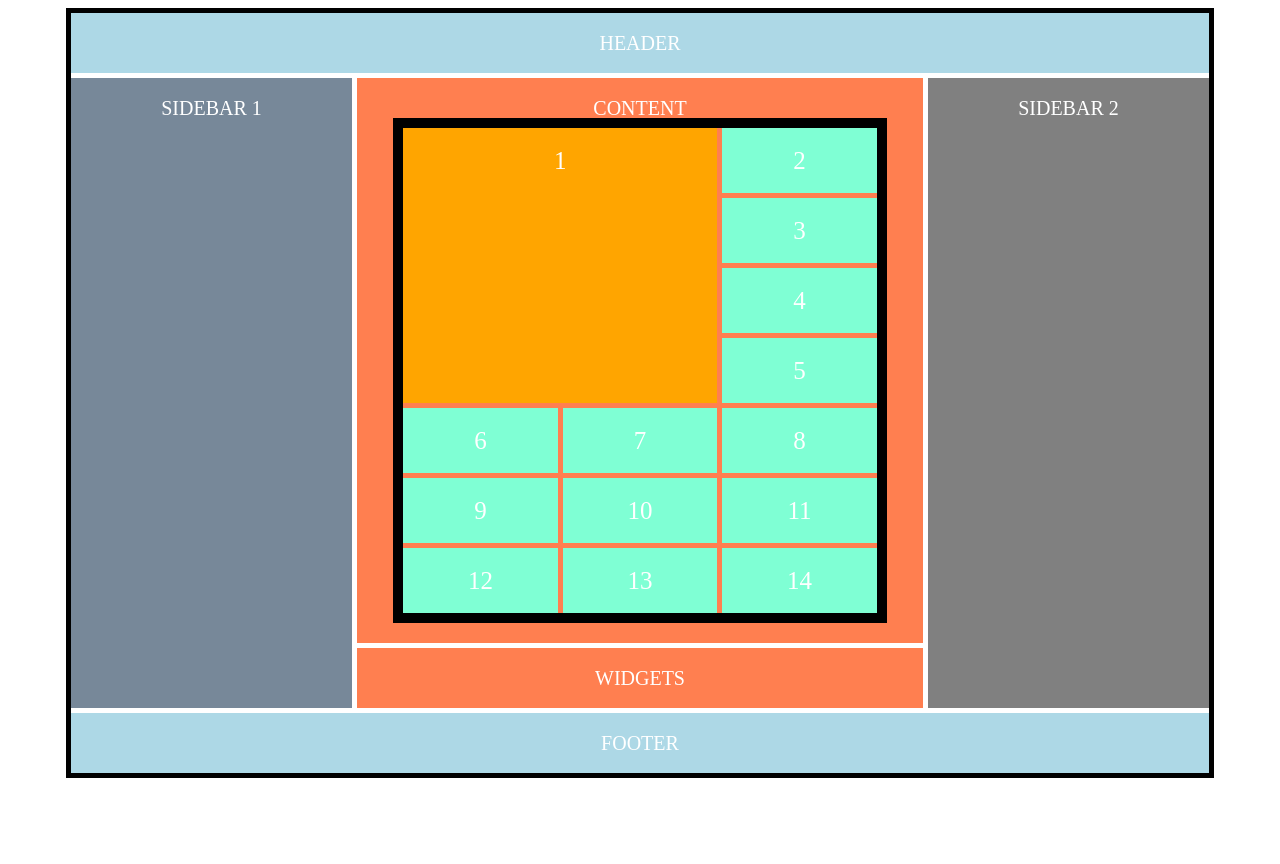
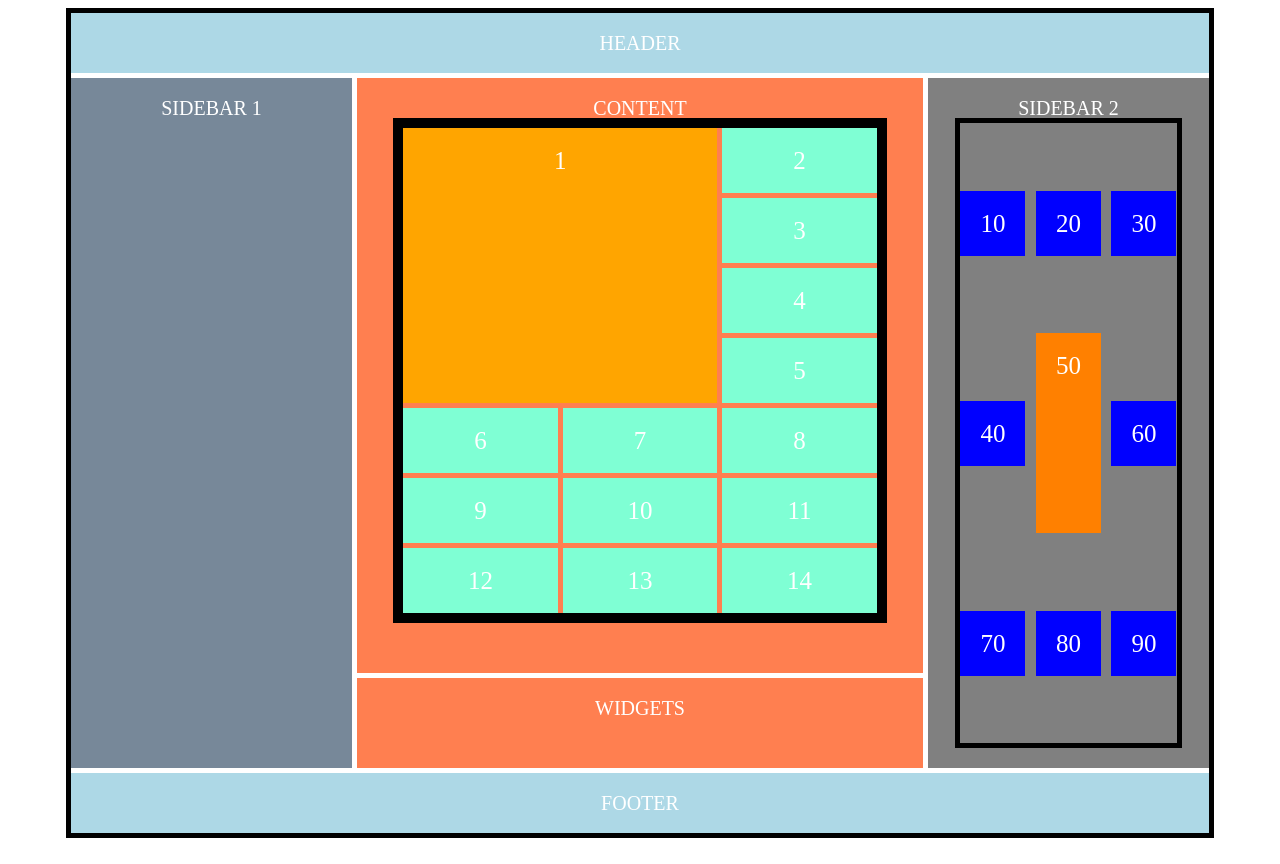
Before and after one commit to gonzs/css-grid, a plain HTML site: page index.html in a window 1280 px wide. Before the commit the page ends 800 px from the top, so only its background shows below. Drawn offline with Linux system fonts and the light colour scheme.

Commit message:
Alignment(justify-align)

```diff
--- a/index.html
+++ b/index.html
@@ -11,7 +11,20 @@
     <div class="area">
       <div class="header">HEADER</div>
       <div class="sidebar-1">SIDEBAR 1</div>
-      <div class="sidebar-2">SIDEBAR 2</div>
+      <div class="sidebar-2">
+        SIDEBAR 2
+        <div class="sidebar-content">
+          <div>10</div>
+          <div>20</div>
+          <div>30</div>
+          <div>40</div>
+          <div class="one-item">50</div>
+          <div>60</div>
+          <div>70</div>
+          <div>80</div>
+          <div>90</div>
+        </div>
+      </div>
       <div class="content">
         CONTENT
         <div class="container">
@@ -34,5 +47,6 @@
       <div class="widgets">WIDGETS</div>
       <div class="footer">FOOTER</div>
     </div>
+    <br />
   </body>
 </html>
--- a/styles.css
+++ b/styles.css
@@ -59,6 +59,7 @@
   color: white;
   background: coral;
 }
+
 .area .header {
   background: lightblue;
   grid-column-start: header;
@@ -89,3 +90,38 @@
   background: lightblue;
   grid-column: footer;
 }
+
+.sidebar-content {
+  /*Gral.*/
+  width: 90%;
+  max-width: 1fr;
+  border: 5px solid black;
+  margin: auto;
+  font-size: 25px;
+  line-height: 25px;
+  text-align: center;
+
+  display: grid;
+  grid-gap: 10px;
+  grid-template-columns: repeat(3, 1fr);
+  grid-template-rows: repeat(3, 200px);
+
+  /*Horizontal alignment*/
+  justify-items: center;
+
+  /*Vertical alignment*/
+  align-items: center;
+}
+
+.sidebar-content > div {
+  display: block;
+  padding: 20px;
+  color: white;
+  background: blue;
+}
+
+.sidebar-content .one-item {
+  background: #ff8000;
+  justify-self: stretch;
+  align-self: stretch;
+}
```
